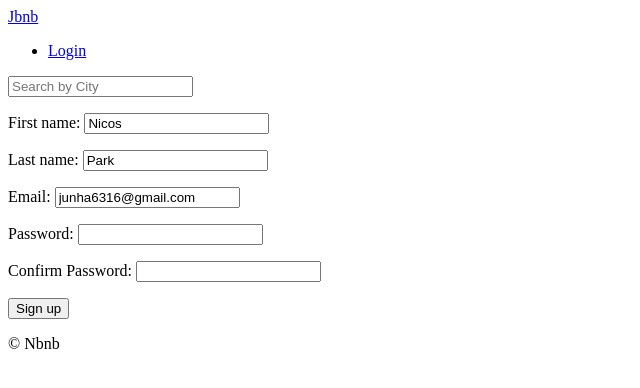
After one commit to junha6316/airbnb-clone-using-Django, a Django app: page /users/signup in a window 1280 px wide. The commit adds this page. Shown: the top 388 px of the page, without its empty margins (0-640 px from the left). Run offline with Django 3.2, Linux system fonts and the light colour scheme; parts of the project's set-up code (start-up, migrations or seed data) failed here and were passed over.

Commit message:
add Sign Fuction

```diff
--- a/config/urls.py
+++ b/config/urls.py
@@ -26,8 +26,8 @@ urlpatterns = [
     path("", include("core.urls", namespace="core")),
     # path("users/", include("users.urls", namespace="users")),
     path("rooms/", include("rooms.urls", namespace="rooms")),
+    path("users/", include("users.urls", namespace="users")),
     path("admin/", admin.site.urls),
-
 ]
 if settings.DEBUG:  # DEBUG 상태일 때(개발 상태일 때)
     urlpatterns += static(settings.MEDIA_URL, document_root=settings.MEDIA_ROOT)
--- /dev/null
+++ b/templates/users/signup.html
@@ -0,0 +1,13 @@
+{% extends "base.html" %}
+
+{% block title %} Sign up {% endblock title %}
+
+{% block content %}
+
+    <form method ="POST" action="{% url 'users:signup' %}">
+        {% csrf_token %}
+        {{form.as_p}}
+        <button>Sign up</button>
+    </form>
+
+{% endblock content %}}
--- a/users/forms.py
+++ b/users/forms.py
@@ -17,4 +17,43 @@ class LoginForm(forms.Form):
             else:
                 self.add_error("password", forms.ValidationError("Password is Wrong"))
         except models.User.DoesNotExist:
-            self.add_error("email",forms.ValidationError("User does not exist"))
+            self.add_error("email", forms.ValidationError("User does not exist"))
+
+
+class SignUpForm(forms.Form):
+
+    first_name = forms.CharField(max_length=90)
+    last_name = forms.CharField(max_length=90)
+    email = forms.EmailField()
+    password = forms.CharField(widget=forms.PasswordInput)
+    password1 = forms.CharField(widget=forms.PasswordInput, label="Confirm Password")
+
+    def clean_email(self):
+        email =self.cleaned_data.get("email")
+        try:
+            models.User.objects.get(email=email)
+            raise form.ValidationError("User already Exists Already")
+        except models.User.DoesNotExist:
+            return email
+
+    def clean_password1(self):
+        password = self.cleaned_data.get("password")
+        password1 = self.cleaned_data.get("password1")
+
+        if password != password1:
+            raise forms.ValidationError("Password confirmaation does not match")
+        else:
+            return password
+
+    def save(self):
+        first_name = self.cleaned_data.get("first_name")
+        last_name = self.cleaned_data.get("last_name")
+        email = self.cleaned_data.get("email")
+        password = self.cleaned_data.get("password")
+        password1 = self.cleaned_data.get("password1")
+
+        user= models.User.objects.create_user(email, email, password)
+
+        user.first_name  = first_name
+        user.last_name = last_name
+        user.save()
--- a/users/urls.py
+++ b/users/urls.py
@@ -1,5 +1,9 @@
-
 from django.urls import path, include
+from . import views
 
 app_name = "users"
-urlpatterns = []
+urlpatterns = [
+    path("login", views.LoginView.as_view(), name="login"),
+    path("logout", views.log_out, name="logout"),
+    path("signup", views.SignupView.as_view(), name="signup")
+    ]
--- a/users/views.py
+++ b/users/views.py
@@ -4,14 +4,14 @@ from django.contrib.auth import authenticate, login, logout
 
 from django.views import View
 from django.views.generic import FormView
+
 from . import forms
 
 
 # Create your views here.
 class LoginView(View):
-
     template_name = "users/login.html"
-    form_class = forms.LoginForm()
+    form_class = forms.LoginForm
     success_url = reverse_lazy("core:home")
 
     def form_valid(self, form):
@@ -42,3 +42,22 @@ class LoginView(View):
 def log_out(request):
     logout(request)
     return redirect(reverse("core:home"))
+
+class SignupView(FormView):
+    template_name = "users/signup.html"
+    form_class = forms.SignUpForm
+    success_url = reverse_lazy("core:home")
+    initial = {
+        "first_name": "Nicos",
+        "last_name": "Park",
+        "email": "junha6316@gmail.com",
+    }
+
+    def form_valid(self, form):
+        form.save()
+        email = form.cleaned_data.get("email")
+        password = form.cleaned_data.get("password")
+        user = authenticate(self.request, username=email, password=password)
+        if user is not None:
+            login(self.request, user)
+        return super().form_valid(form)
```
Also changed, not shown: templates/partials/nav.html (+5 -4 lines).
